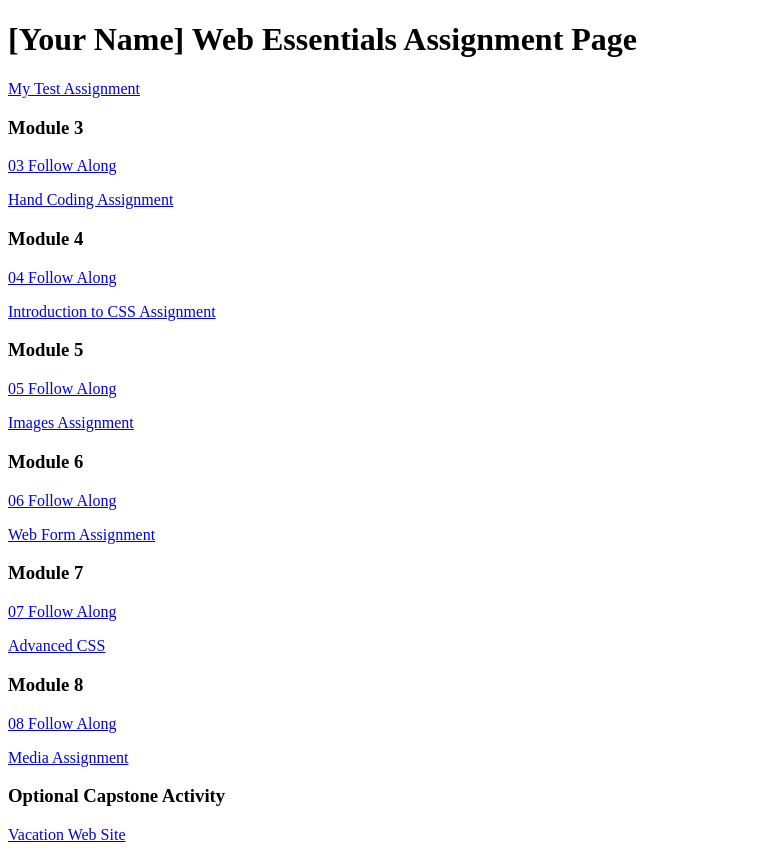
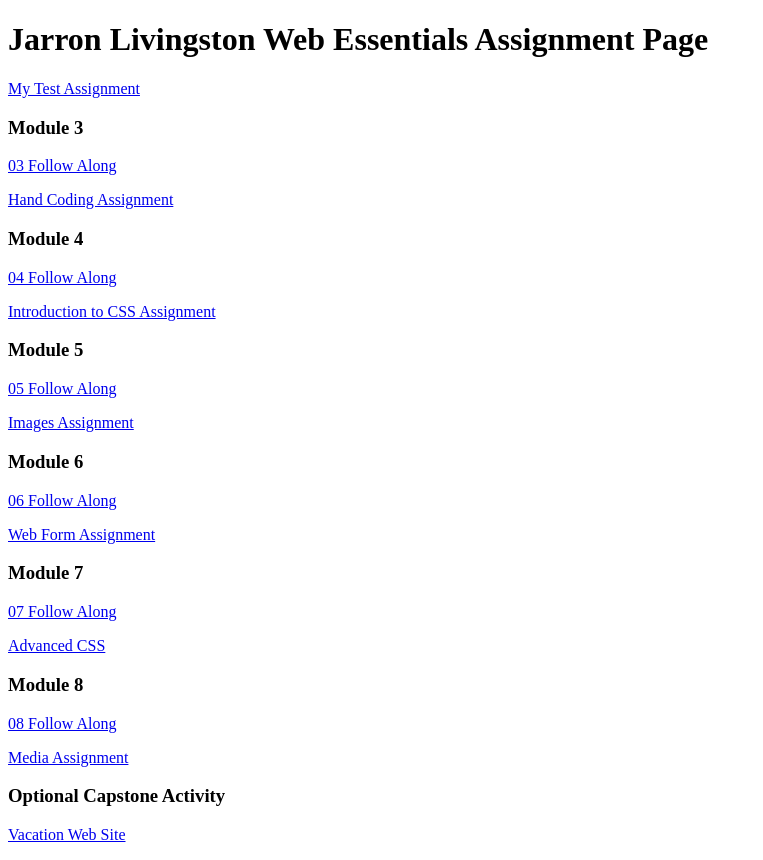
Before and after one commit to jarronlivi/dwdd1600, a plain HTML site: page index.html in a window 1280 px wide. Shown: the whole page, without its empty margins (0-763 px from the left). Drawn offline with Linux system fonts and the light colour scheme.

Commit message:
Update index.html

```diff
--- a/index.html
+++ b/index.html
@@ -6,7 +6,7 @@
 		<title>dwdd 1600 assignment list page</title>
 	</head>
 	<body>
-		<h1>[Your Name] Web Essentials Assignment Page</h1>
+		<h1>Jarron Livingston Web Essentials Assignment Page</h1>
 		<p><a href="01test">My Test Assignment</a></p>
 
 		<h3>Module 3</h3>
```
